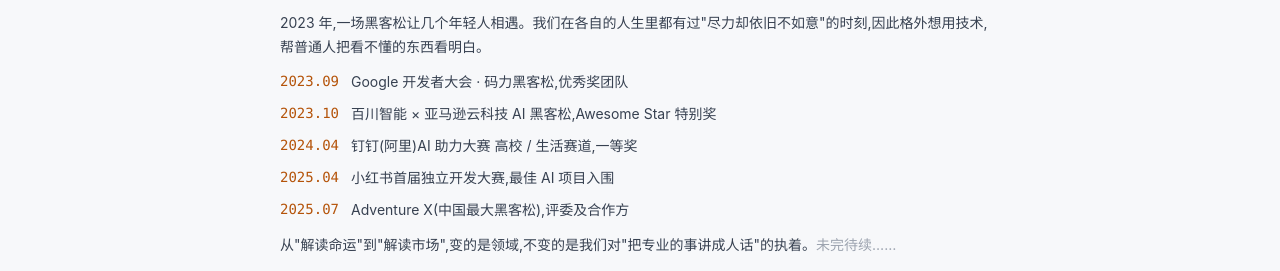
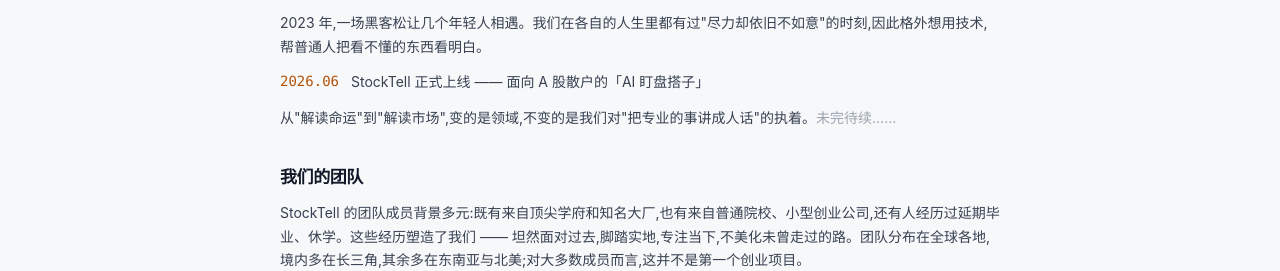
Before and after one commit to feng5166/stocktell, a Next.js app: page /about in a window 1280 px wide. Shown: the part 632-903 px from the top of the page. Built offline with nearby package versions, Linux system fonts and the light colour scheme; no server answers.

Commit message:
fix(about): 成长时间轴去掉未发生的黑客松获奖,只留 StockTell 上线一条
Co-Authored-By: Claude Opus 4.8 (1M context) <noreply@anthropic.com>

```diff
--- a/src/app/about/page.tsx
+++ b/src/app/about/page.tsx
@@ -9,11 +9,7 @@ export const metadata = {
 };
 
 const TIMELINE = [
-  ["2023.09", "Google 开发者大会 · 码力黑客松,优秀奖团队"],
-  ["2023.10", "百川智能 × 亚马逊云科技 AI 黑客松,Awesome Star 特别奖"],
-  ["2024.04", "钉钉(阿里)AI 助力大赛 高校 / 生活赛道,一等奖"],
-  ["2025.04", "小红书首届独立开发大赛,最佳 AI 项目入围"],
-  ["2025.07", "Adventure X(中国最大黑客松),评委及合作方"],
+  ["2026.06", "StockTell 正式上线 —— 面向 A 股散户的「AI 盯盘搭子」"],
 ];
 
 function Section({ title, children }: { title: string; children: React.ReactNode }) {
```
